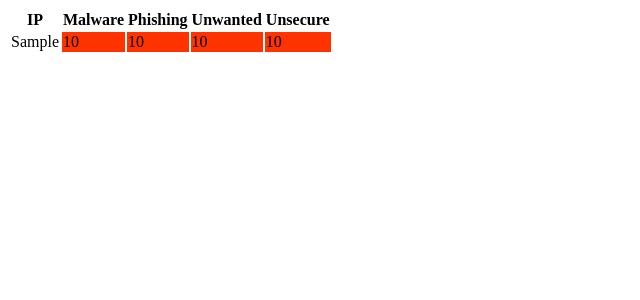
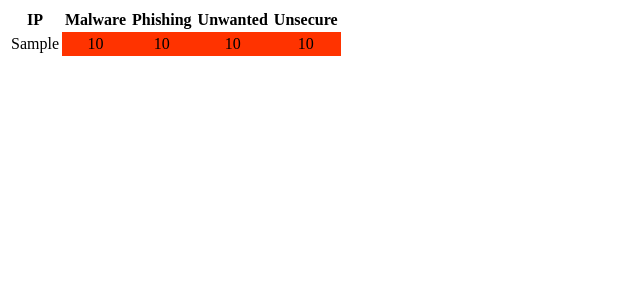
Before and after one commit to Dominionized/anonymoustre, a Flask app: template anonymoustre/templates/home.html in a window 1280 px wide. Shown: the top 300 px of the page, without its empty margins (0-640 px from the left). Run offline with Flask 2, Linux system fonts and the light colour scheme; the template is opened without the code that fills it: most values are stand-ins (such as "Sample title", 1, 10 or a date in 2020).

Commit message:
Add styling

```diff
--- a/anonymoustre/templates/home.html
+++ b/anonymoustre/templates/home.html
@@ -1,3 +1,15 @@
+<style>
+ table {
+     border-collapse: collapse;
+ }
+ table * {
+     padding: 3px;
+ }
+
+ td.colored {
+     text-align: center;
+ }
+</style>
 <table>
     <tr>
         <th>IP</th>
```
